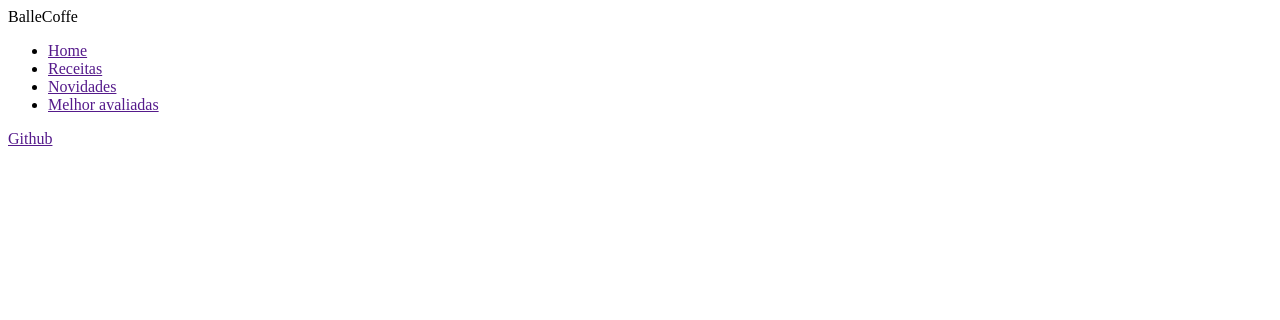
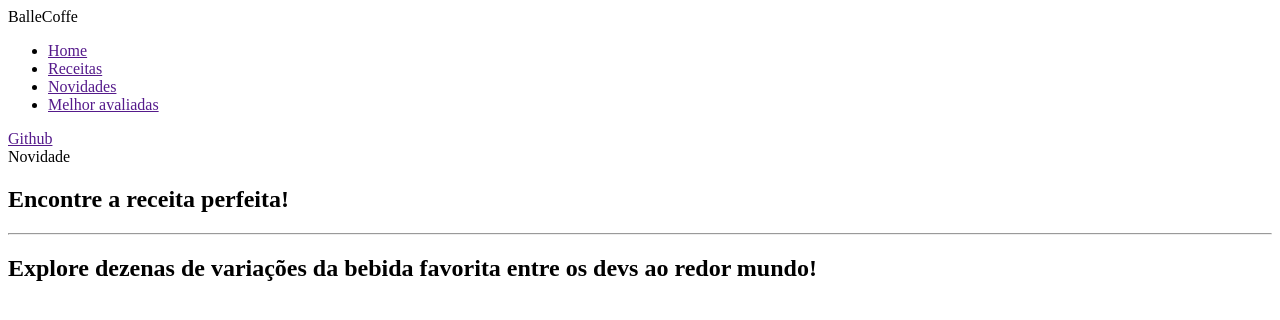
Before and after one commit to AliceLavinia/Landing-Page2, a plain HTML site: page index.html in a window 1280 px wide. Drawn offline with Linux system fonts and the light colour scheme.

Commit message:
Update index.html

```diff
--- a/index.html
+++ b/index.html
@@ -19,5 +19,25 @@
             <a href="">Github</a>
         </nav>
     </header>
+
+    <main>
+        <section>
+
+        </section>
+
+        <section>
+            <header>
+                <span>Novidade</span>
+                <h1>Encontre a receita perfeita!</h1>
+                <hr/>
+                <h2>Explore dezenas de variações da bebida favorita entre os devs ao redor mundo!</h2>
+            </header>
+            <div></div>
+        </section>
+    </main>
+
+    <footer>
+
+    </footer>
 </body>
 </html>
```
